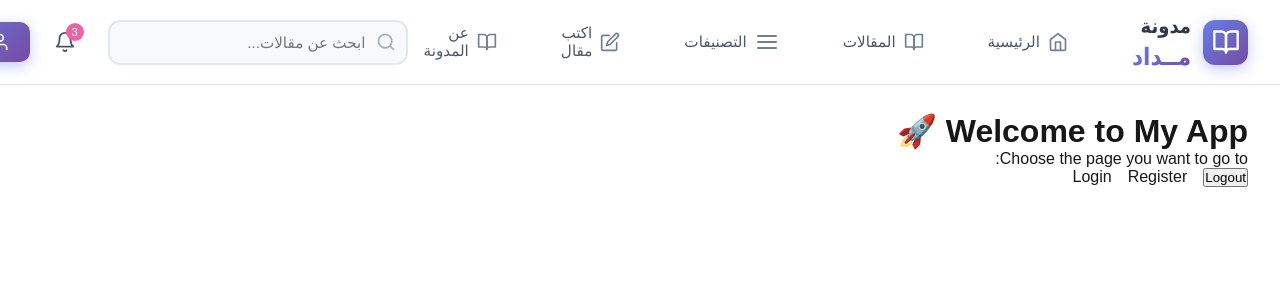
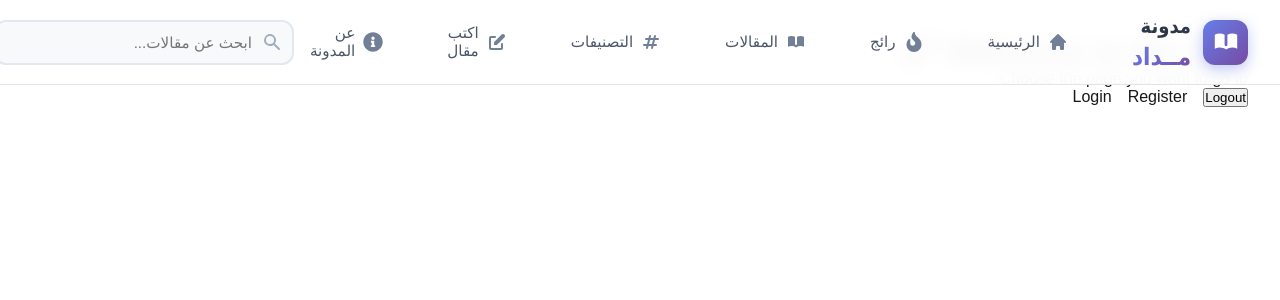
Before and after one commit to Fatima-Kattan/Blog_Meddad, a Next.js app: page / in a window 1280 px wide. Shown: the top 300 px of the page. Built offline with nearby package versions, Linux system fonts and the light colour scheme.

Commit message:
edit styling navbar

```diff
--- a/src/app/layout.tsx
+++ b/src/app/layout.tsx
@@ -2,6 +2,7 @@ import type { Metadata } from "next";
 import { Geist, Geist_Mono } from "next/font/google";
 import "./globals.css";
 import Navbar from "@/components/shared/navbar";
+import ConditionalNavbar from '@/components/shared/navbar/ConditionalNavbar';
 
 const geistSans = Geist({
   variable: "--font-geist-sans",
@@ -25,10 +26,11 @@ export default function RootLayout({
 }) {
   return (
     <html lang="ar" dir="rtl">
-      <body>
-        <Navbar />
-        <main style={{ marginTop: '80px' }}>{children}</main>
+            <body>
+        <ConditionalNavbar />
+        <main>{children}</main>
       </body>
+
     </html>
   );
 }
--- /dev/null
+++ b/src/components/shared/navbar/ConditionalNavbar.tsx
@@ -0,0 +1,20 @@
+// src/components/shared/navbar/ConditionalNavbar.tsx
+'use client';
+import { usePathname } from 'next/navigation';
+import Navbar from './Navbar';
+
+const ConditionalNavbar = () => {
+  const pathname = usePathname();
+
+  // صفحات لا نريد فيها النافبار
+  const hiddenPaths = ['/login', '/register'];
+
+  // إذا كان المسار ضمن hiddenPaths، لا نعرض النافبار
+  if (hiddenPaths.includes(pathname)) {
+    return null;
+  }
+
+  return <Navbar />;
+};
+
+export default ConditionalNavbar;
--- a/src/components/shared/navbar/Navbar.tsx
+++ b/src/components/shared/navbar/Navbar.tsx
@@ -1,81 +1,23 @@
 'use client';
 import React, { useState, useEffect } from 'react';
 import Link from 'next/link';
-import Image from 'next/image';
 import styles from './Navbar.module.css';
-
-// أيقونات SVG بديلة
-const SearchIcon = () => (
-    <svg xmlns="http://www.w3.org/2000/svg" width="20" height="20" viewBox="0 0 24 24" fill="none" stroke="currentColor" strokeWidth="2" strokeLinecap="round" strokeLinejoin="round">
-        <circle cx="11" cy="11" r="8"></circle>
-        <line x1="21" y1="21" x2="16.65" y2="16.65"></line>
-    </svg>
-);
-
-const UserIcon = () => (
-    <svg xmlns="http://www.w3.org/2000/svg" width="20" height="20" viewBox="0 0 24 24" fill="none" stroke="currentColor" strokeWidth="2" strokeLinecap="round" strokeLinejoin="round">
-        <path d="M20 21v-2a4 4 0 0 0-4-4H8a4 4 0 0 0-4 4v2"></path>
-        <circle cx="12" cy="7" r="4"></circle>
-    </svg>
-);
-
-const MenuIcon = () => (
-    <svg xmlns="http://www.w3.org/2000/svg" width="24" height="24" viewBox="0 0 24 24" fill="none" stroke="currentColor" strokeWidth="2" strokeLinecap="round" strokeLinejoin="round">
-        <line x1="3" y1="12" x2="21" y2="12"></line>
-        <line x1="3" y1="6" x2="21" y2="6"></line>
-        <line x1="3" y1="18" x2="21" y2="18"></line>
-    </svg>
-);
-
-const XIcon = () => (
-    <svg xmlns="http://www.w3.org/2000/svg" width="24" height="24" viewBox="0 0 24 24" fill="none" stroke="currentColor" strokeWidth="2" strokeLinecap="round" strokeLinejoin="round">
-        <line x1="18" y1="6" x2="6" y2="18"></line>
-        <line x1="6" y1="6" x2="18" y2="18"></line>
-    </svg>
-);
-
-const HomeIcon = () => (
-    <svg xmlns="http://www.w3.org/2000/svg" width="20" height="20" viewBox="0 0 24 24" fill="none" stroke="currentColor" strokeWidth="2" strokeLinecap="round" strokeLinejoin="round">
-        <path d="m3 9 9-7 9 7v11a2 2 0 0 1-2 2H5a2 2 0 0 1-2-2z"></path>
-        <polyline points="9 22 9 12 15 12 15 22"></polyline>
-    </svg>
-);
-
-const BookOpenIcon = () => (
-    <svg xmlns="http://www.w3.org/2000/svg" width="20" height="20" viewBox="0 0 24 24" fill="none" stroke="currentColor" strokeWidth="2" strokeLinecap="round" strokeLinejoin="round">
-        <path d="M2 3h6a4 4 0 0 1 4 4v14a3 3 0 0 0-3-3H2z"></path>
-        <path d="M22 3h-6a4 4 0 0 0-4 4v14a3 3 0 0 1 3-3h7z"></path>
-    </svg>
-);
-
-const EditIcon = () => (
-    <svg xmlns="http://www.w3.org/2000/svg" width="20" height="20" viewBox="0 0 24 24" fill="none" stroke="currentColor" strokeWidth="2" strokeLinecap="round" strokeLinejoin="round">
-        <path d="M11 4H4a2 2 0 0 0-2 2v14a2 2 0 0 0 2 2h14a2 2 0 0 0 2-2v-7"></path>
-        <path d="M18.5 2.5a2.121 2.121 0 0 1 3 3L12 15l-4 1 1-4 9.5-9.5z"></path>
-    </svg>
-);
-
-const BellIcon = () => (
-    <svg xmlns="http://www.w3.org/2000/svg" width="22" height="22" viewBox="0 0 24 24" fill="none" stroke="currentColor" strokeWidth="2" strokeLinecap="round" strokeLinejoin="round">
-        <path d="M18 8A6 6 0 0 0 6 8c0 7-3 9-3 9h18s-3-2-3-9"></path>
-        <path d="M13.73 21a2 2 0 0 1-3.46 0"></path>
-    </svg>
-);
-
-const LogInIcon = () => (
-    <svg xmlns="http://www.w3.org/2000/svg" width="20" height="20" viewBox="0 0 24 24" fill="none" stroke="currentColor" strokeWidth="2" strokeLinecap="round" strokeLinejoin="round">
-        <path d="M15 3h4a2 2 0 0 1 2 2v14a2 2 0 0 1-2 2h-4"></path>
-        <polyline points="10 17 15 12 10 7"></polyline>
-        <line x1="15" y1="12" x2="3" y2="12"></line>
-    </svg>
-);
+import {
+  HiSearch, HiUser, HiMenu, HiX, HiHome,
+  HiBookOpen, HiPencilAlt, HiBell, HiLogin,
+  HiHashtag  // بدل Save - للتسجيل
+} from 'react-icons/hi';
+import {
+  FaLayerGroup,
+  FaInfoCircle,
+  FaFire  // أيقونة مميزة مثل الصورة
+} from 'react-icons/fa';
 
 const Navbar = () => {
   const [isScrolled, setIsScrolled] = useState(false);
   const [isMenuOpen, setIsMenuOpen] = useState(false);
   const [searchQuery, setSearchQuery] = useState('');
 
-    // تأثير التمرير
   useEffect(() => {
     const handleScroll = () => {
       setIsScrolled(window.scrollY > 20);
@@ -84,32 +26,32 @@ const Navbar = () => {
     return () => window.removeEventListener('scroll', handleScroll);
   }, []);
 
+  // 🔥 **تغيير الروابط لتكون مثل الصورة**
   const navLinks = [
-        { href: '/', label: 'الرئيسية', icon: <HomeIcon /> },
-        { href: '/articles', label: 'المقالات', icon: <BookOpenIcon /> },
-        { href: '/categories', label: 'التصنيفات', icon: <MenuIcon /> },
-        { href: '/write', label: 'اكتب مقال', icon: <EditIcon /> },
-        { href: '/about', label: 'عن المدونة', icon: <BookOpenIcon /> },
+    { href: '/', label: 'الرئيسية', icon: <HiHome size={20} /> },
+    { href: '/trending', label: 'رائج', icon: <FaFire size={20} /> }, // بدل Save
+    { href: '/articles', label: 'المقالات', icon: <HiBookOpen size={20} /> },
+    { href: '/categories', label: 'التصنيفات', icon: <HiHashtag size={20} /> }, // Hashtag بدل FlayerGroup
+    { href: '/write', label: 'اكتب مقال', icon: <HiPencilAlt size={20} /> },
+    { href: '/about', label: 'عن المدونة', icon: <FaInfoCircle size={20} /> },
   ];
 
   const handleSearch = (e: React.FormEvent) => {
     e.preventDefault();
     if (searchQuery.trim()) {
       console.log('بحث عن:', searchQuery);
-            // هنا يمكن توجيه المستخدم لصفحة البحث
-            // router.push(`/search?q=${searchQuery}`);
     }
   };
 
   return (
     <nav className={`${styles.navbar} ${isScrolled ? styles.scrolled : ''}`}>
       <div className={styles.container}>
-                {/* القسم الأيسر: اللوجو والقائمة */}
+        {/* القسم الأيسر */}
         <div className={styles.leftSection}>
           {/* اللوجو */}
           <Link href="/" className={styles.logo}>
             <div className={styles.logoIcon}>
-                            <BookOpenIcon />
+              <HiBookOpen size={28} />
             </div>
             <span className={styles.logoText}>
               <span className={styles.logoPrimary}>مدونة</span>
@@ -117,7 +59,7 @@ const Navbar = () => {
             </span>
           </Link>
 
-                    {/* قائمة التنقل - تظهر في الشاشات الكبيرة */}
+          {/* قائمة التنقل */}
           <div className={styles.desktopLinks}>
             {navLinks.map((link) => (
               <Link
@@ -132,12 +74,12 @@ const Navbar = () => {
           </div>
         </div>
 
-                {/* القسم الأيمن: البحث والأيقونات */}
+        {/* القسم الأيمن */}
         <div className={styles.rightSection}>
           {/* شريط البحث */}
           <form onSubmit={handleSearch} className={styles.searchContainer}>
             <button type="submit" className={styles.searchButton}>
-                            <SearchIcon />
+              <HiSearch size={20} />
             </button>
             <input
               type="text"
@@ -150,15 +92,15 @@ const Navbar = () => {
 
           {/* أيقونات المستخدم */}
           <div className={styles.iconsContainer}>
-                        {/* إشعارات */}
+            {/* زر الإشعارات */}
             <button className={styles.iconButton}>
-                            <BellIcon />
+              <HiBell size={22} />
               <span className={styles.notificationBadge}>3</span>
             </button>
 
-                        {/* زر الدخول/المستخدم */}
+            {/* زر الدخول */}
             <Link href="/login" className={styles.authButton}>
-                            <UserIcon />
+              <HiUser size={22} />
               <span>دخول</span>
             </Link>
 
@@ -167,13 +109,13 @@ const Navbar = () => {
               className={styles.menuButton}
               onClick={() => setIsMenuOpen(!isMenuOpen)}
             >
-                            {isMenuOpen ? <XIcon /> : <MenuIcon />}
+              {isMenuOpen ? <HiX size={24} /> : <HiMenu size={24} />}
             </button>
           </div>
         </div>
       </div>
 
-            {/* القائمة المنبثقة للموبايل */}
+      {/* قائمة الموبايل */}
       {isMenuOpen && (
         <div className={styles.mobileMenu}>
           <div className={styles.mobileMenuHeader}>
@@ -182,7 +124,7 @@ const Navbar = () => {
               onClick={() => setIsMenuOpen(false)}
               className={styles.closeMenuButton}
             >
-                            <XIcon />
+              <HiX size={24} />
             </button>
           </div>
 
@@ -201,11 +143,11 @@ const Navbar = () => {
 
             <div className={styles.mobileAuth}>
               <Link href="/login" className={styles.mobileLoginButton}>
-                                <LogInIcon />
+                <HiLogin size={20} />
                 <span>تسجيل الدخول</span>
               </Link>
               <Link href="/register" className={styles.mobileRegisterButton}>
-                                <UserIcon />
+                <HiUser size={20} />
                 <span>إنشاء حساب</span>
               </Link>
             </div>
--- a/src/components/shared/navbar/index.ts
+++ b/src/components/shared/navbar/index.ts
@@ -1,2 +1,3 @@
 // src/components/shared/navbar/index.ts
 export { default } from './Navbar';
+export { default as ConditionalNavbar } from './ConditionalNavbar';
```
Lines whose indentation alone changed are shown as unchanged.
